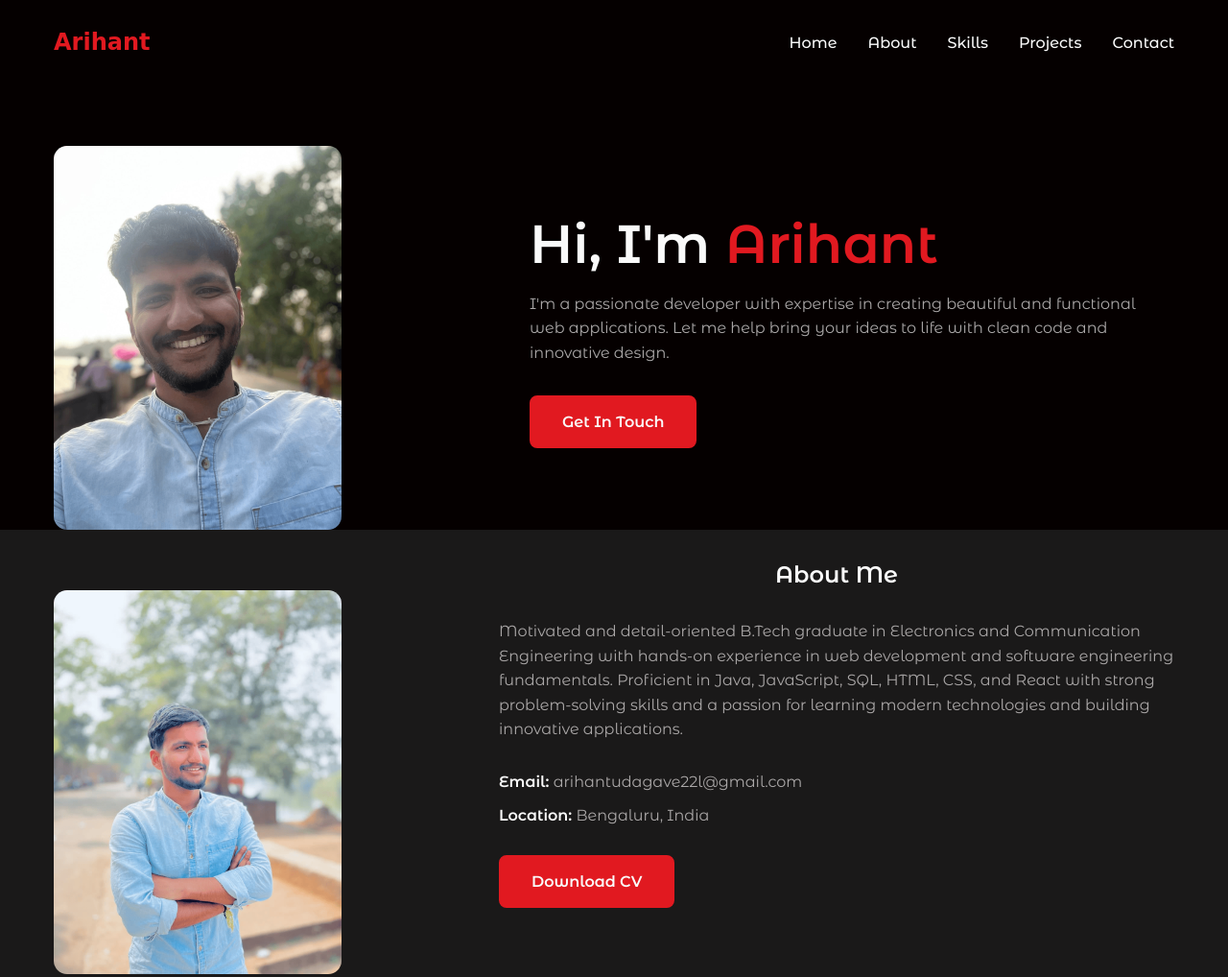
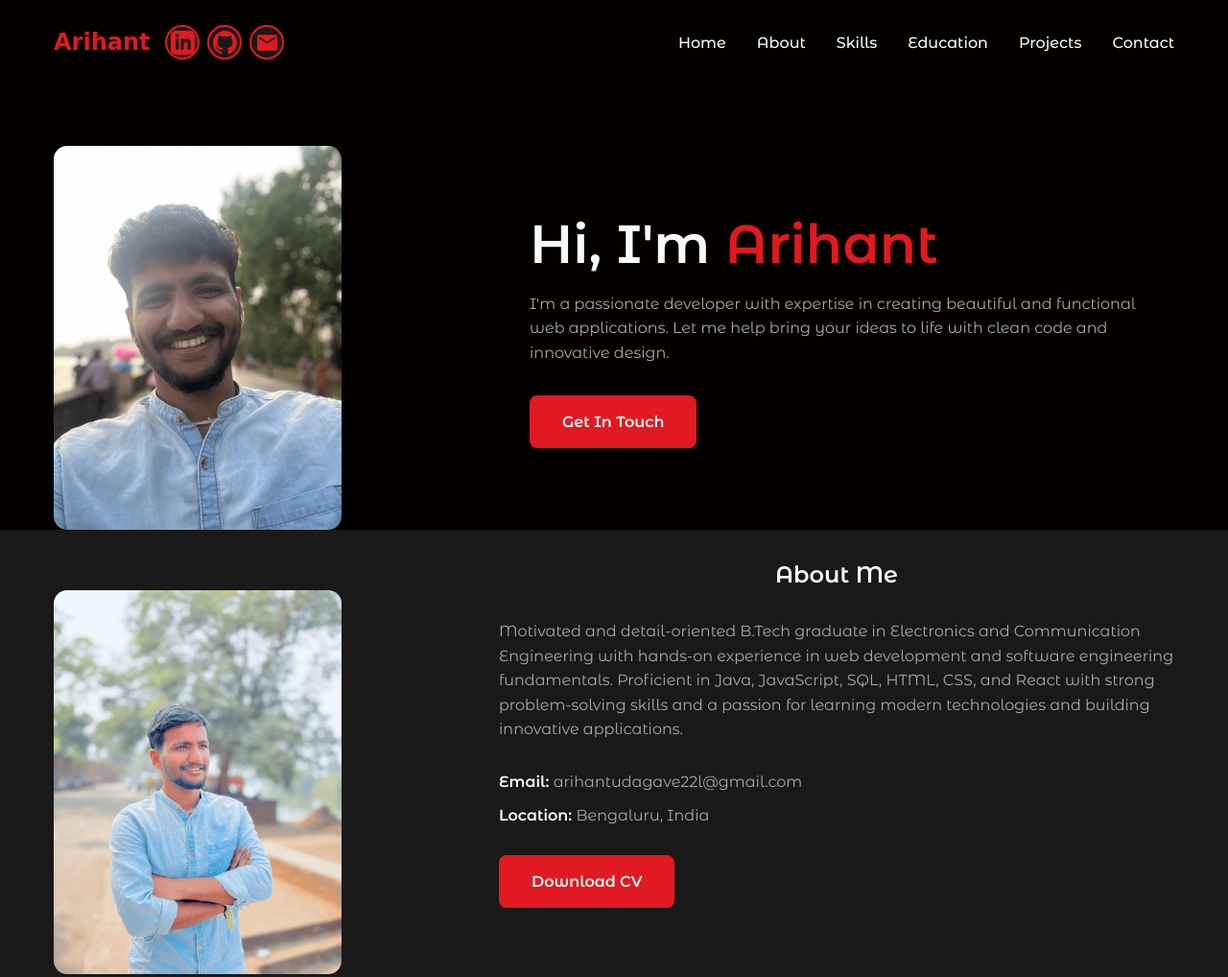
Before and after one commit to arihantudagave22-cyber/Arihant_Portfolio, a plain HTML site: page index.html in a window 1280 px wide. Shown: the top 1018 px of the page at 96% size. Drawn offline with Linux system fonts and the light colour scheme; a web font is replaced by a local one.

Commit message:
updatede

```diff
--- a/New folder/css/styles.css
+++ b/New folder/css/styles.css
@@ -150,6 +150,12 @@ img {
   z-index: var(--z-fixed);
 }
 
+.nav__logo-container {
+  display: flex;
+  align-items: center;
+  gap: 1rem;
+}
+
 .nav__logo {
   font-size: var(--h2-font-size);
   font-weight: var(--font-semi-bold);
@@ -160,6 +166,30 @@ img {
 
 .nav__logo:hover {
   color: var(--first-color-alt);
+}
+
+.nav__social {
+  display: flex;
+  gap: 0.5rem;
+}
+
+.nav__social-link {
+  width: 36px;
+  height: 36px;
+  background-color: var(--container-color);
+  border: 2px solid var(--first-color);
+  color: var(--first-color);
+  border-radius: 50%;
+  display: grid;
+  place-items: center;
+  font-size: 1.25rem;
+  transition: all .4s;
+}
+
+.nav__social-link:hover {
+  background-color: var(--first-color);
+  color: var(--white-color);
+  transform: scale(1.1);
 }
 
 .nav__menu {
@@ -231,6 +261,18 @@ img {
   height: 100%;
   border-radius: 14px;
   object-fit: cover;
+}
+
+.home__img-link {
+  display: block;
+  width: 100%;
+  height: 100%;
+  cursor: pointer;
+  transition: transform .4s;
+}
+
+.home__img-link:hover {
+  transform: scale(1.02);
 }
 
 .home__social {
--- a/index.html
+++ b/index.html
@@ -10,7 +10,26 @@
     <main class="main">
       <!--==================== NAV ====================-->
       <nav class="nav container">
-        <a href="#" class="nav__logo">Arihant</a>
+        <div class="nav__logo-container">
+          <a href="#" class="nav__logo">Arihant</a>
+          <div class="nav__social">
+            <a href="https://linkedin.com" target="_blank" class="nav__social-link" title="LinkedIn">
+              <svg width="1.25em" height="1.25em" viewBox="0 0 24 24">
+                <path fill="currentColor" d="M19 0h-14c-2.761 0-5 2.239-5 5v14c0 2.761 2.239 5 5 5h14c2.762 0 5-2.239 5-5v-14c0-2.761-2.238-5-5-5zm-11 19h-3v-11h3v11zm-1.5-12.268c-.966 0-1.75-.79-1.75-1.764s.784-1.764 1.75-1.764 1.75.79 1.75 1.764-.783 1.764-1.75 1.764zm13.5 12.268h-3v-5.604c0-3.368-4-3.113-4 0v5.604h-3v-11h3v1.765c1.396-2.586 7-2.777 7 2.469v6.766z"/>
+              </svg>
+            </a>
+            <a href="https://github.com" target="_blank" class="nav__social-link" title="GitHub">
+              <svg width="1.25em" height="1.25em" viewBox="0 0 24 24">
+                <path fill="currentColor" d="M12 0c-6.626 0-12 5.373-12 12 0 5.302 3.438 9.8 8.207 11.387.599.111.793-.261.793-.577v-2.234c-3.338.726-4.033-1.416-4.033-1.416-.546-1.387-1.333-1.756-1.333-1.756-1.089-.745.083-.729.083-.729 1.205.084 1.839 1.237 1.839 1.237 1.07 1.834 2.807 1.304 3.492.997.107-.775.418-1.305.762-1.604-2.665-.305-5.467-1.334-5.467-5.931 0-1.311.469-2.381 1.236-3.221-.124-.303-.535-1.524.117-3.176 0 0 1.008-.322 3.301 1.23.957-.266 1.983-.399 3.003-.404 1.02.005 2.047.138 3.006.404 2.291-1.552 3.297-1.23 3.297-1.23.653 1.653.242 2.874.118 3.176.77.84 1.235 1.911 1.235 3.221 0 4.609-2.807 5.624-5.479 5.921.43.372.823 1.102.823 2.222v 3.293c0 .319.192.694.801.576 4.765-1.589 8.199-6.086 8.199-11.386 0-6.627-5.373-12-12-12z"/>
+              </svg>
+            </a>
+            <a href="mailto:arihantudagave22@gmail.com" class="nav__social-link" title="Email">
+              <svg width="1.25em" height="1.25em" viewBox="0 0 24 24">
+                <path fill="currentColor" d="M20 4H4c-1.1 0-1.99.9-1.99 2L2 18c0 1.1.9 2 2 2h16c1.1 0 2-.9 2-2V6c0-1.1-.9-2-2-2zm0 4l-8 5-8-5V6l8 5 8-5v2z"/>
+              </svg>
+            </a>
+          </div>
+        </div>
 
         <div class="nav__menu" id="nav-menu">
           <ul class="nav__list">
@@ -22,6 +41,9 @@
             </li>
             <li class="nav__item">
               <a href="#skills" class="nav__link">Skills</a>
+            </li>
+            <li class="nav__item">
+              <a href="#education" class="nav__link">Education</a>
             </li>
             <li class="nav__item">
               <a href="#projects" class="nav__link">Projects</a>
@@ -50,7 +72,9 @@
         <div class="home__container container grid">
           <div class="home__perfil">
             <div class="home__image">
-              <img src="New folder/img/home-perfil.png" alt="Arihant" class="home__img" />
+              <a href="#home" class="home__img-link">
+                <img src="New folder/img/home-perfil.png" alt="Arihant" class="home__img" />
+              </a>
             </div>
 
             <div class="home__social">
@@ -64,7 +88,7 @@
                   <path fill="currentColor" d="M12 0c-6.626 0-12 5.373-12 12 0 5.302 3.438 9.8 8.207 11.387.599.111.793-.261.793-.577v-2.234c-3.338.726-4.033-1.416-4.033-1.416-.546-1.387-1.333-1.756-1.333-1.756-1.089-.745.083-.729.083-.729 1.205.084 1.839 1.237 1.839 1.237 1.07 1.834 2.807 1.304 3.492.997.107-.775.418-1.305.762-1.604-2.665-.305-5.467-1.334-5.467-5.931 0-1.311.469-2.381 1.236-3.221-.124-.303-.535-1.524.117-3.176 0 0 1.008-.322 3.301 1.23.957-.266 1.983-.399 3.003-.404 1.02.005 2.047.138 3.006.404 2.291-1.552 3.297-1.23 3.297-1.23.653 1.653.242 2.874.118 3.176.77.84 1.235 1.911 1.235 3.221 0 4.609-2.807 5.624-5.479 5.921.43.372.823 1.102.823 2.222v 3.293c0 .319.192.694.801.576 4.765-1.589 8.199-6.086 8.199-11.386 0-6.627-5.373-12-12-12z"/>
                 </svg>
               </a>
-              <a href="mailto:email@example.com" class="home__social-link">
+              <a href="mailto:arihantudagave22@gmail.com" class="home__social-link">
                 <svg width="1.25em" height="1.25em" viewBox="0 0 24 24">
                   <path fill="currentColor" d="M20 4H4c-1.1 0-1.99.9-1.99 2L2 18c0 1.1.9 2 2 2h16c1.1 0 2-.9 2-2V6c0-1.1-.9-2-2-2zm0 4l-8 5-8-5V6l8 5 8-5v2z"/>
                 </svg>
```
